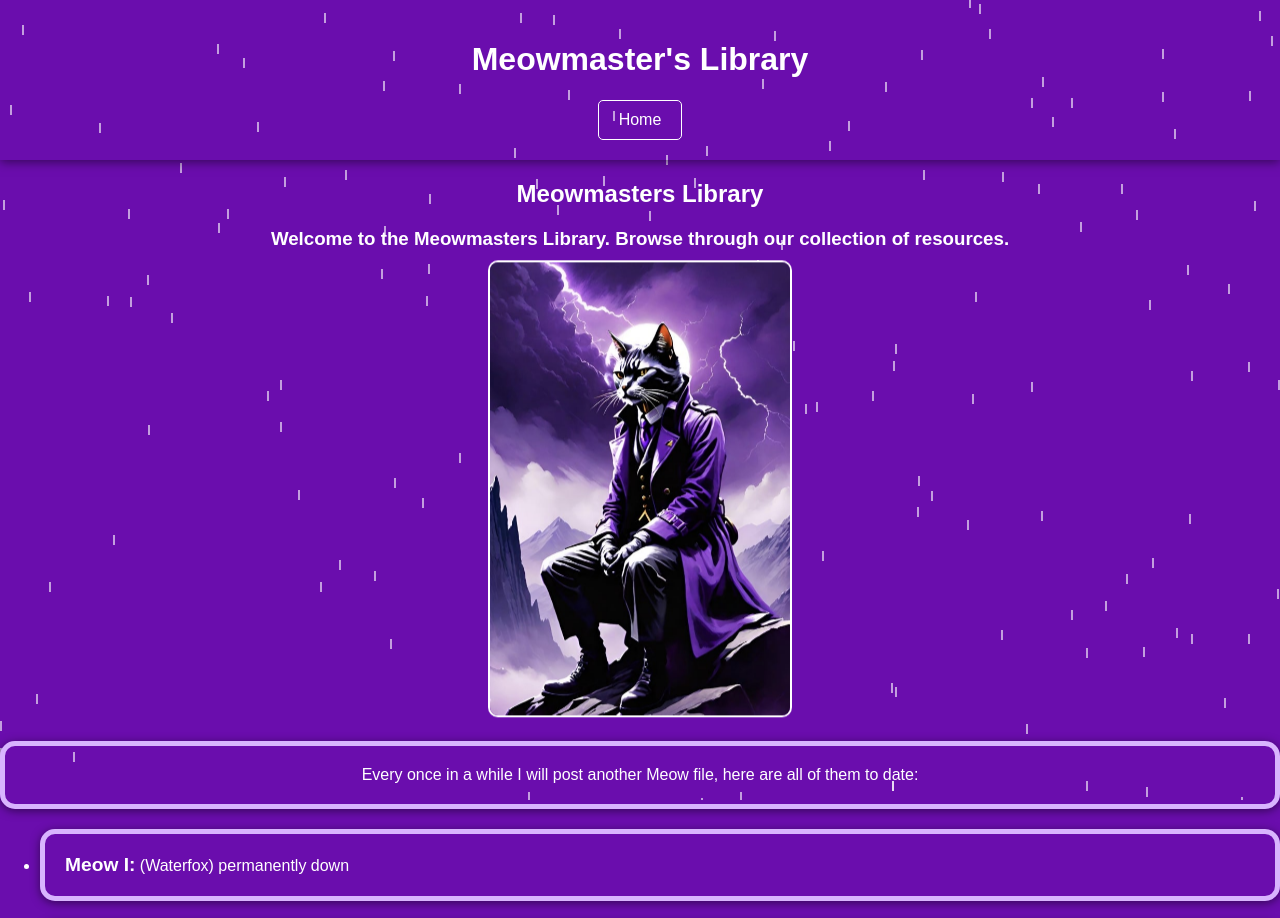
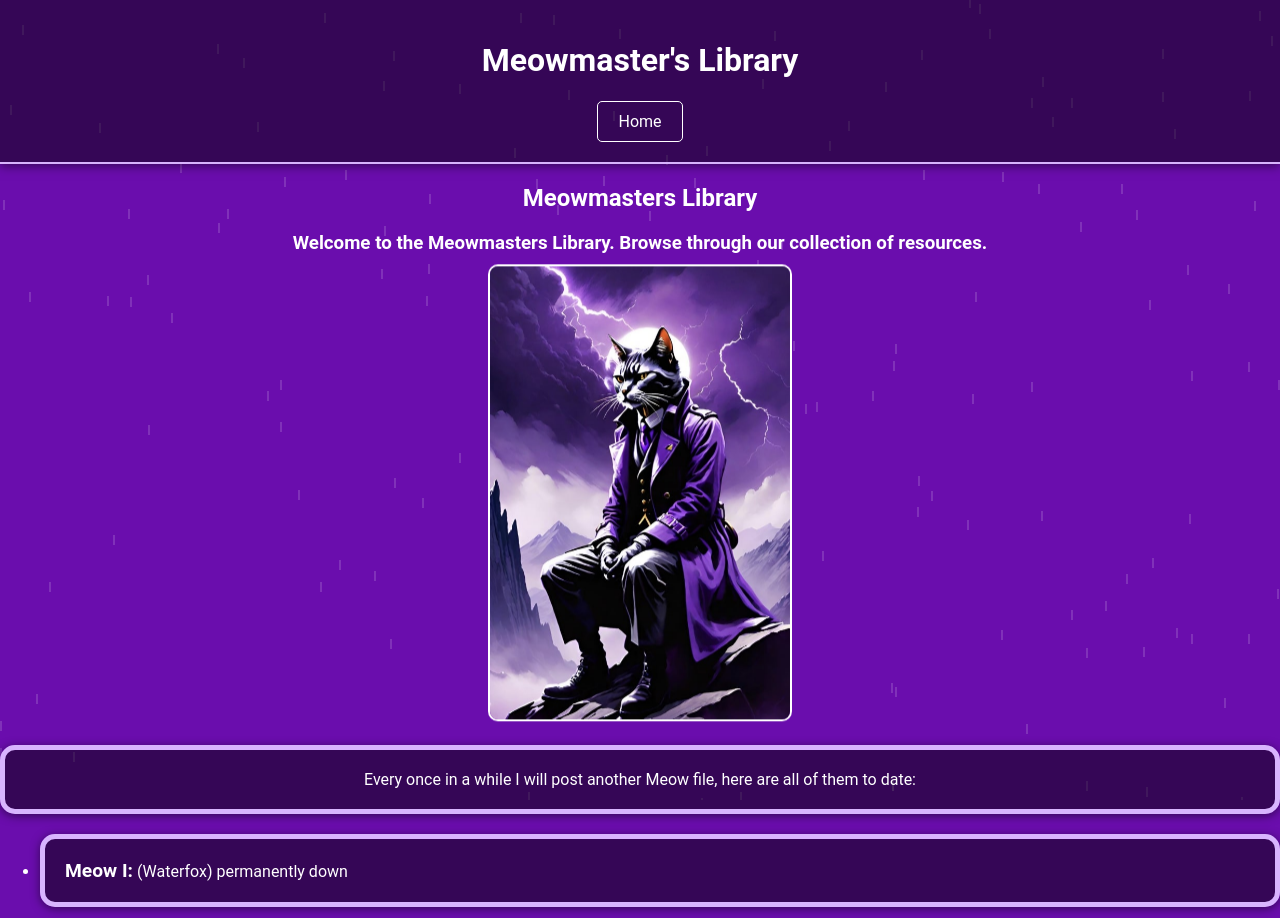
Before and after one commit to pattt54/meowmasters-gamez, a website: page html/library.html in a window 1280 px wide. Shown: the top 918 px of the page. Drawn offline with Linux system fonts and the light colour scheme.

Commit message:
Update library.html

```diff
--- a/html/library.html
+++ b/html/library.html
@@ -8,7 +8,7 @@
         body {
             background-color: #6a0dad;
             color: white;
-            font-family: Arial, sans-serif;
+            font-family: 'Roboto', sans-serif;
             margin: 0;
             padding: 0;
             text-align: left;
@@ -23,14 +23,15 @@
             height: 100%;
             overflow: hidden;
             z-index: -1;
+            opacity: 0.5; /* Make the rain less distracting */
         }
 
         .rain {
             position: absolute;
             width: 2px;
             height: 10px;
-            background: rgba(255, 255, 255, 0.6);
-            animation: fall 2s linear infinite; /* Slower animation duration */
+            background: rgba(255, 255, 255, 0.3);
+            animation: fall 2.5s linear infinite; /* Slower animation duration */
         }
 
         @keyframes fall {
@@ -48,6 +49,8 @@
             text-align: center;
             position: relative;
             z-index: 1;
+            background: rgba(0, 0, 0, 0.5);
+            border-bottom: 2px solid #d8b4fe;
         }
 
         .tabs {
@@ -87,6 +90,7 @@
             flex-wrap: wrap;
             justify-content: center;
             margin: 20px;
+            z-index: 2; /* Ensure game container is in front of the rain */
         }
 
         .game-embed {
@@ -96,8 +100,9 @@
             overflow: hidden;
             width: calc(25% - 20px);
             box-sizing: border-box;
-            transition: transform 0.3s;
+            transition: transform 0.3s, box-shadow 0.3s;
             cursor: pointer;
+            background-color: rgba(0, 0, 0, 0.5);
         }
 
         .game-embed:hover {
@@ -112,6 +117,7 @@
 
         .game-title {
             margin: 10px 0;
+            font-weight: bold;
         }
 
         #gameSection {
@@ -153,6 +159,9 @@
             margin: 20px 0;
             padding: 10px;
             transition: transform 0.3s, box-shadow 0.3s;
+            z-index: 2; /* Ensure meow items are in front of the rain */
+            position: relative;
+            background-color: rgba(0, 0, 0, 0.5);
         }
 
         .meow-item:hover {
@@ -193,6 +202,7 @@
             border-radius: 15px;
             box-shadow: 0 2px 10px rgba(0, 0, 0, 0.5);
             transition: transform 0.3s, box-shadow 0.3s;
+            background-color: rgba(0, 0, 0, 0.5);
         }
 
         .fancy-border:hover {
```
